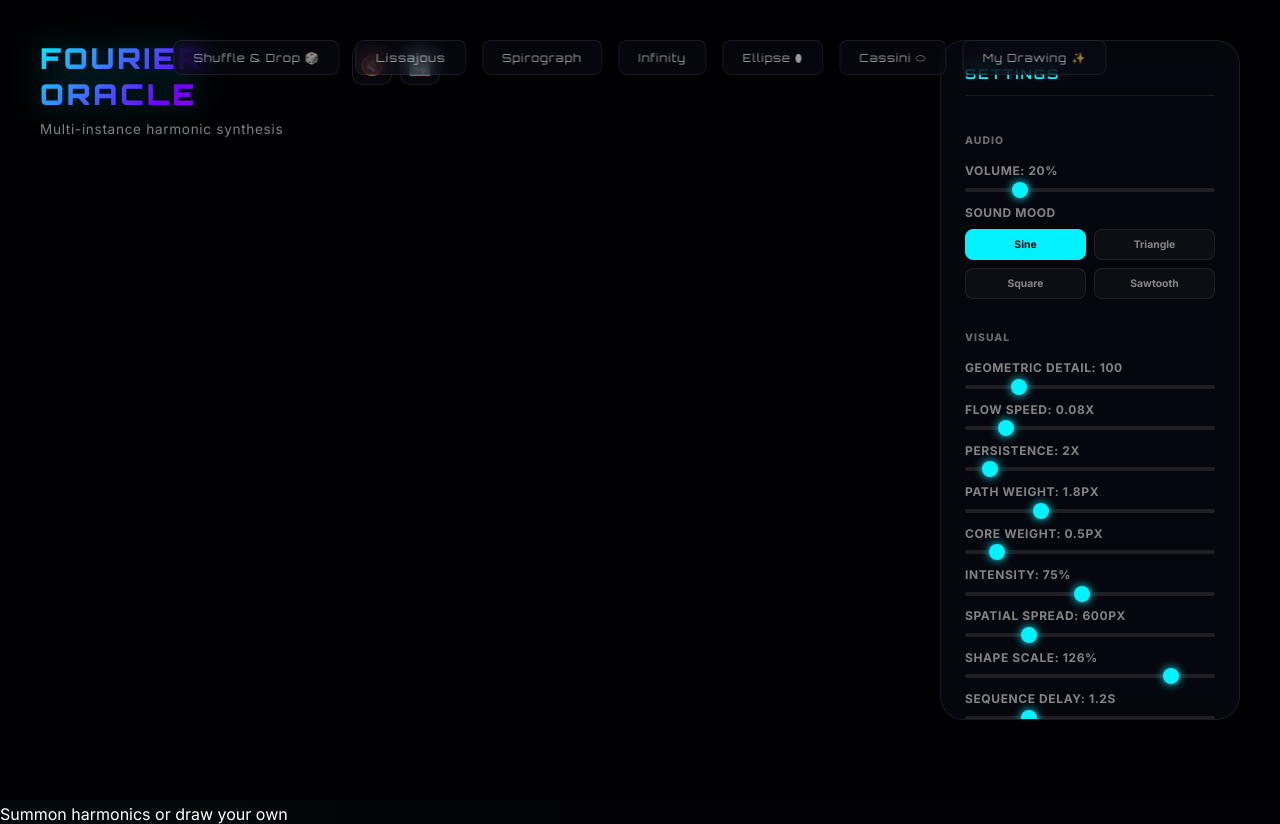
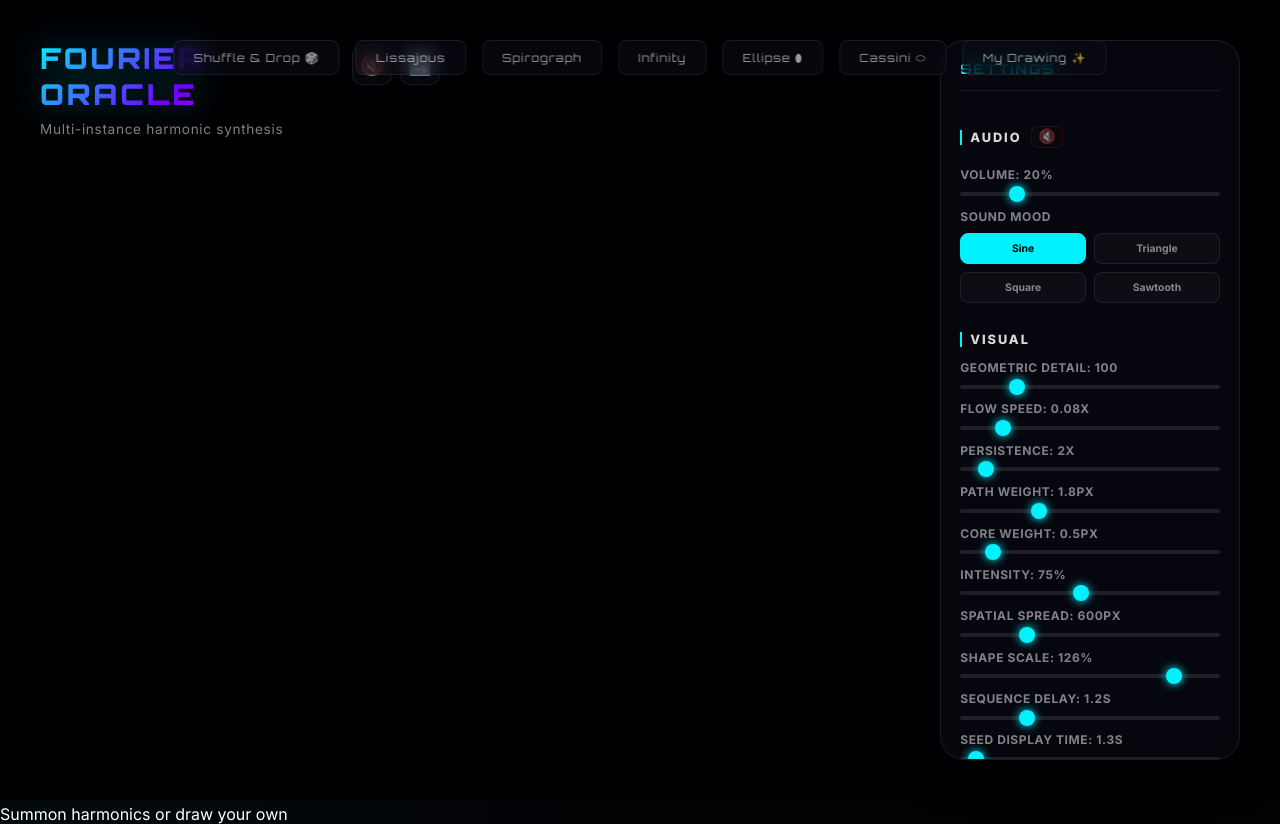
Before and after one commit to lastjung/fourier, a React (Vite) app: page / in a window 1280 px wide. Built offline with nearby package versions, Linux system fonts and the light colour scheme.

Commit message:
pannel right

```diff
--- a/src/components/FourierCanvas.jsx
+++ b/src/components/FourierCanvas.jsx
@@ -540,7 +540,16 @@ const FourierCanvas = () => {
 
           {/* Audio controls in panel */}
           <div className="control-section">
-            <div className="section-title">Audio</div>
+            <div className="section-header-row">
+              <div className="section-title">Audio</div>
+              <button
+                className={`panel-audio-toggle ${isAudioEnabled ? 'active' : ''}`}
+                onClick={toggleAudio}
+                title={isAudioEnabled ? 'Disable Audio' : 'Enable Audio'}
+              >
+                {isAudioEnabled ? '🔊' : '🔇'}
+              </button>
+            </div>
             <div className="control-group">
               <label>Volume: {Math.round(masterVolume * 100)}%</label>
               <input type="range" min="0" max="1" step="0.01" value={masterVolume} onChange={(e) => setMasterVolume(parseFloat(e.target.value))} />
--- a/src/index.css
+++ b/src/index.css
@@ -184,18 +184,57 @@ body {
   grid-area: controls;
   pointer-events: auto;
   background: var(--glass-bg);
-  backdrop-filter: blur(20px) saturate(180%);
-  -webkit-backdrop-filter: blur(20px) saturate(180%);
+  backdrop-filter: blur(25px) saturate(180%);
+  -webkit-backdrop-filter: blur(25px) saturate(180%);
   border: 1px solid var(--glass-border);
   padding: 1.5rem;
   border-radius: 1.5rem;
   display: flex;
   flex-direction: column;
-  gap: 1.2rem;
-  width: 300px;
-  max-height: 85vh;
+  gap: 1.25rem;
+  width: 320px;
+  max-height: calc(100vh - 5rem); /* 화면 높이에 맞춰 유연하게 조절 */
   overflow-y: auto;
-  box-shadow: 0 8px 32px rgba(0, 0, 0, 0.4);
+  box-shadow: 0 12px 40px rgba(0, 0, 0, 0.5);
+  transition: all 0.3s cubic-bezier(0.4, 0, 0.2, 1);
+}
+
+/* 화면 높이가 줄어들면 간격을 좁혀서 더 많이 보이게 함 */
+@media (max-height: 900px) {
+  .controls {
+    padding: 1.2rem;
+    gap: 1rem;
+    width: 300px;
+  }
+  .control-section {
+    gap: 0.8rem;
+    padding-top: 0.6rem;
+  }
+}
+
+@media (max-height: 750px) {
+  .controls {
+    padding: 1rem;
+    gap: 0.8rem;
+    width: 280px;
+  }
+  .panel-header {
+    font-size: 0.75rem;
+    padding-bottom: 0.5rem;
+  }
+  .control-section {
+    gap: 0.5rem;
+    padding-top: 0.4rem;
+  }
+  .control-group {
+    gap: 0.3rem;
+  }
+  .control-group label {
+    font-size: 0.7rem;
+  }
+  .section-title {
+    font-size: 0.6rem;
+  }
 }
 
 .panel-header {
@@ -218,12 +257,14 @@ body {
 }
 
 .section-title {
-  font-size: 0.65rem;
+  font-size: 0.8rem;
   font-weight: 800;
-  color: rgba(255, 255, 255, 0.4);
+  color: rgba(255, 255, 255, 0.85); /* 0.5에서 0.85로 높여 선명하게 변경 */
   text-transform: uppercase;
-  letter-spacing: 0.1em;
+  letter-spacing: 0.15em; /* 자간을 조금 더 넓혀 가독성 향상 */
   margin-bottom: 0.2rem;
+  border-left: 2px solid var(--accent-color); /* 제목 왼쪽에 강조선 추가 */
+  padding-left: 0.5rem;
 }
 
 .control-group {
@@ -286,6 +327,46 @@ input[type="range"]::-webkit-slider-thumb {
   border-color: var(--accent-color);
 }
 
+.section-header-row {
+  display: flex;
+  align-items: center;
+  gap: 0.6rem;
+  margin-bottom: 0.4rem;
+}
+
+.section-title {
+  margin-bottom: 0 !important; /* 가로 정렬을 위해 하단 여백 제거 */
+}
+
+.panel-audio-toggle {
+  width: 32px;
+  height: 22px;
+  background: rgba(255, 50, 50, 0.05); /* 뮤트 시 약간의 붉은 틴트 */
+  border: 1px solid rgba(255, 50, 50, 0.2);
+  border-radius: 6px;
+  font-size: 0.85rem;
+  display: flex;
+  align-items: center;
+  justify-content: center;
+  cursor: pointer;
+  transition: all 0.3s ease;
+  line-height: 1;
+  opacity: 0.6; /* 뮤트 시 더 어둡게 */
+}
+
+.panel-audio-toggle:hover {
+  background: rgba(255, 50, 50, 0.1);
+  opacity: 1;
+}
+
+.panel-audio-toggle.active {
+  background: rgba(0, 242, 255, 0.15);
+  border-color: var(--accent-color);
+  box-shadow: 0 0 10px rgba(0, 242, 255, 0.3);
+  opacity: 1; /* 활성 시 완전한 가시성 */
+}
+
+
 /* Mobile Adjustments */
 @media (max-width: 768px) {
   .ui-overlay {
```
